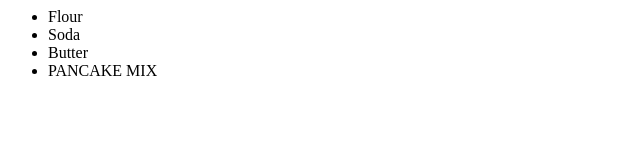
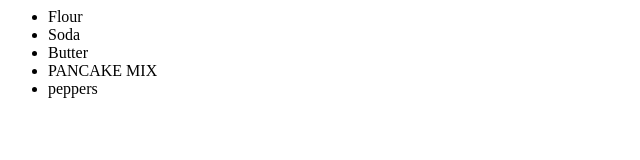
Before and after one commit to abaechler/grocerylist, a plain HTML site: page index.html in a window 1280 px wide. Shown: the full height of the page, 0-640 px from the left. Drawn offline with Linux system fonts and the light colour scheme.

Commit message:
added peppers

```diff
--- a/index.html
+++ b/index.html
@@ -5,6 +5,7 @@
 			<li>Soda</li>
 			<li>Butter</li>
 			<li>PANCAKE MIX</li>
+			<li>peppers</li>
 		</ul>
 	</body>
 </html>
```
